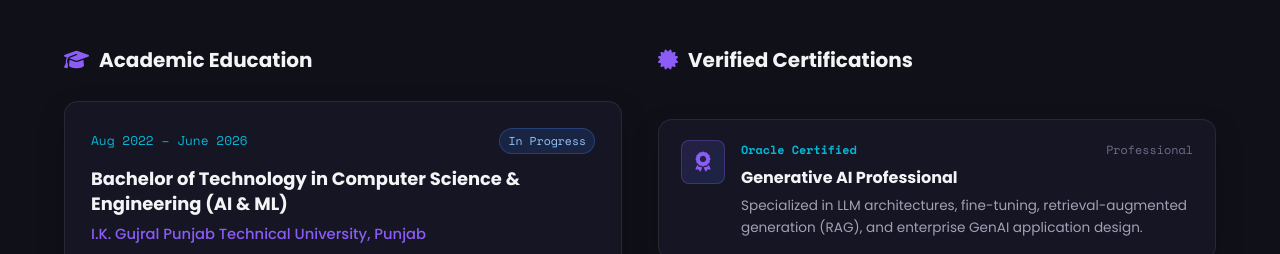
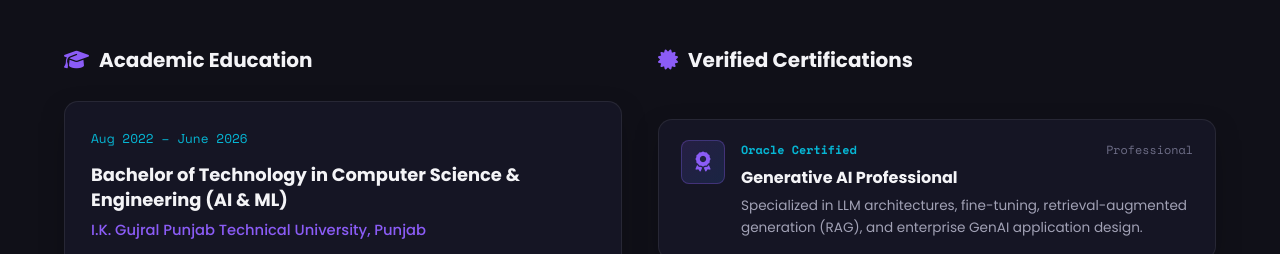
Before and after one commit to mohit3015/Mohit-Portfolio, a plain HTML site: page index.html in a window 1280 px wide. Shown: the part 6540-6794 px from the top of the page. Drawn offline with nearby package versions, Linux system fonts and the light colour scheme.

Commit message:
Remove In Progress badge from education section

```diff
--- a/index.html
+++ b/index.html
@@ -688,7 +688,6 @@
                         <div class="card-timeline-marker"></div>
                         <div class="card-timeline-header">
                             <span class="timeline-period">Aug 2022 – June 2026</span>
-                            <span class="timeline-badge">In Progress</span>
                         </div>
                         <h4 class="timeline-degree">Bachelor of Technology in Computer Science & Engineering (AI & ML)</h4>
                         <p class="timeline-institute">I.K. Gujral Punjab Technical University, Punjab</p>
```
